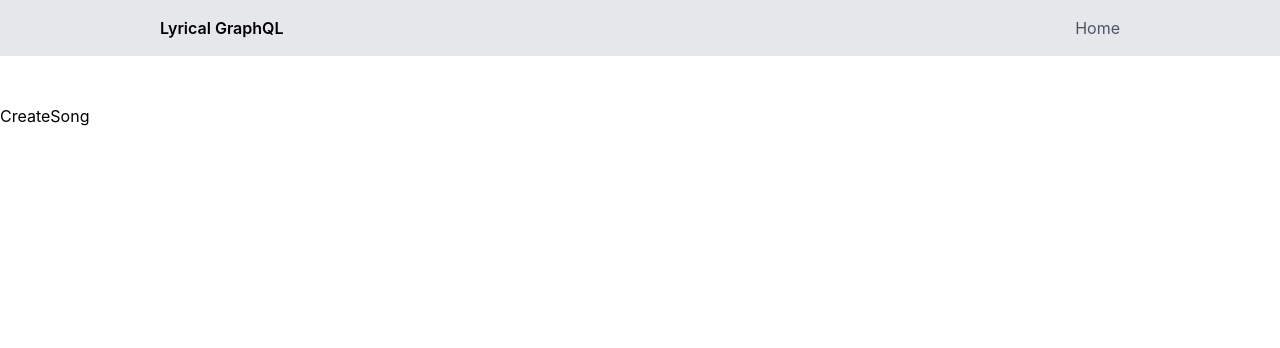
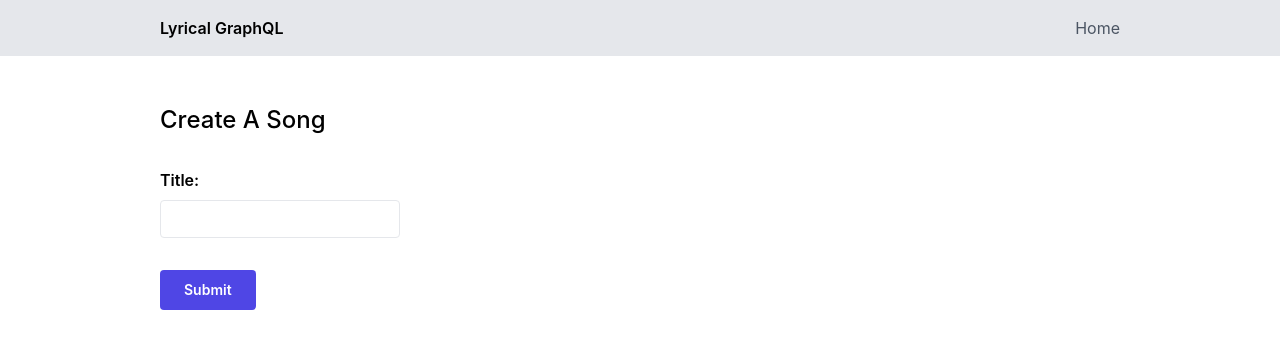
Before and after one commit to kmanadkat/graphql-with-react, a React (Create React App) app in the folder lyrical-graphql/client/: page /songs/create in a window 1280 px wide. Shown: the top 348 px of the page. Built offline with nearby package versions, Linux system fonts and the light colour scheme.

Commit message:
Section 7 - Added Create Song Form

```diff
--- a/lyrical-graphql/client/src/components/CreateSong.js
+++ b/lyrical-graphql/client/src/components/CreateSong.js
@@ -1,8 +1,35 @@
-import React from 'react'
+import React, { useState } from 'react'
 
 const CreateSong = () => {
+  const [songName, setSongName] = useState('')
+
+  const handleChange = e => {
+    const value = e.target.value
+    setSongName(value)
+  }
+
   return (
-    <div>CreateSong</div>
+    <section className="create-song w-3/4 mx-auto">
+      <h2 className="text-2xl font-medium mb-8">Create A Song</h2>
+      <form>
+        <div className="flex flex-col gap-2 mb-8">
+          <label htmlFor="song-title" className="font-semibold">
+            Title:
+          </label>
+          <input
+            id="song-title"
+            type="text"
+            className="primary-input"
+            required
+            value={songName}
+            onChange={handleChange}
+          />
+        </div>
+        <button type="submit" className="primary-button">
+          Submit
+        </button>
+      </form>
+    </section>
   )
 }
 
--- a/lyrical-graphql/client/src/components/SongList.js
+++ b/lyrical-graphql/client/src/components/SongList.js
@@ -33,7 +33,7 @@ const SongList = () => {
     <section className='songs-list w-3/4 mx-auto'>
       <div className="header mb-6 flex items-center justify-between">
         <h2 className='text-2xl font-medium'>Songs List</h2>
-        <Link role="button" to="/songs/create">Create Song</Link>
+        <Link className='primary-button' role="button" to="/songs/create">Create Song</Link>
       </div>
       <ul className='list-none mx-auto'>
         {renderSongs()}
--- a/lyrical-graphql/client/src/index.scss
+++ b/lyrical-graphql/client/src/index.scss
@@ -24,8 +24,10 @@ nav a.active {
   color: black;
 }
 
-section.songs-list {
-  .header a {
-    @apply bg-indigo-600 hover:bg-indigo-700 transition-all rounded px-6 py-2.5 text-white text-sm font-semibold;
-  }
+.primary-button {
+  @apply bg-indigo-600 hover:bg-indigo-700 transition-all rounded px-6 py-2.5 text-white text-sm font-semibold;
 }
+
+.primary-input {
+  @apply w-1/4 border px-2 py-1.5 rounded focus:outline-indigo-400;
+}
```
